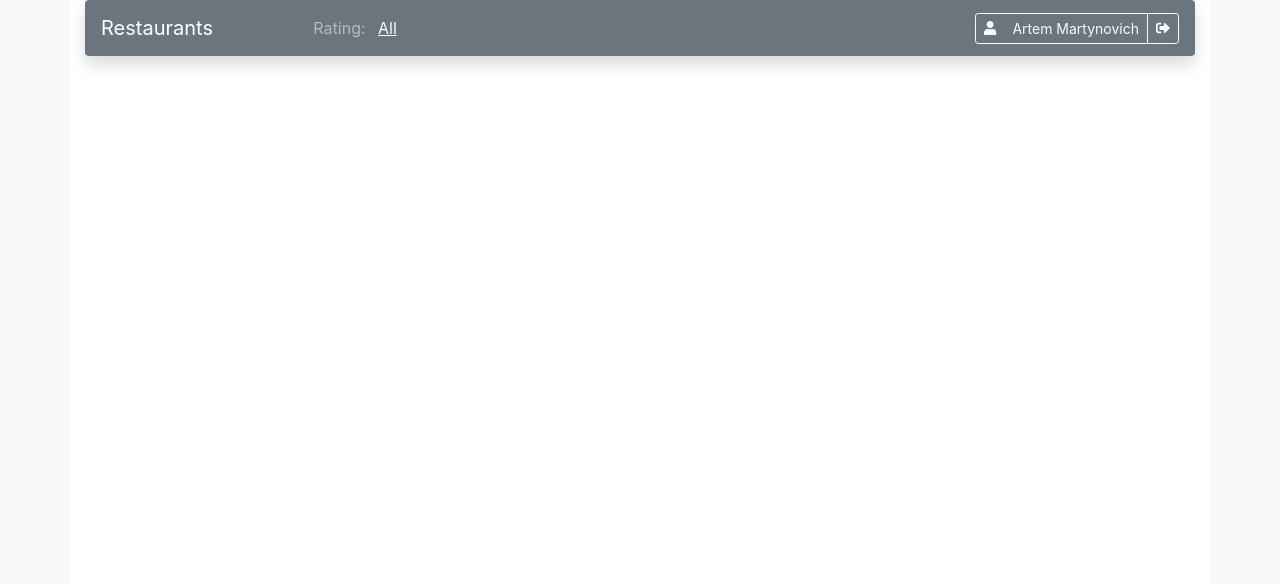
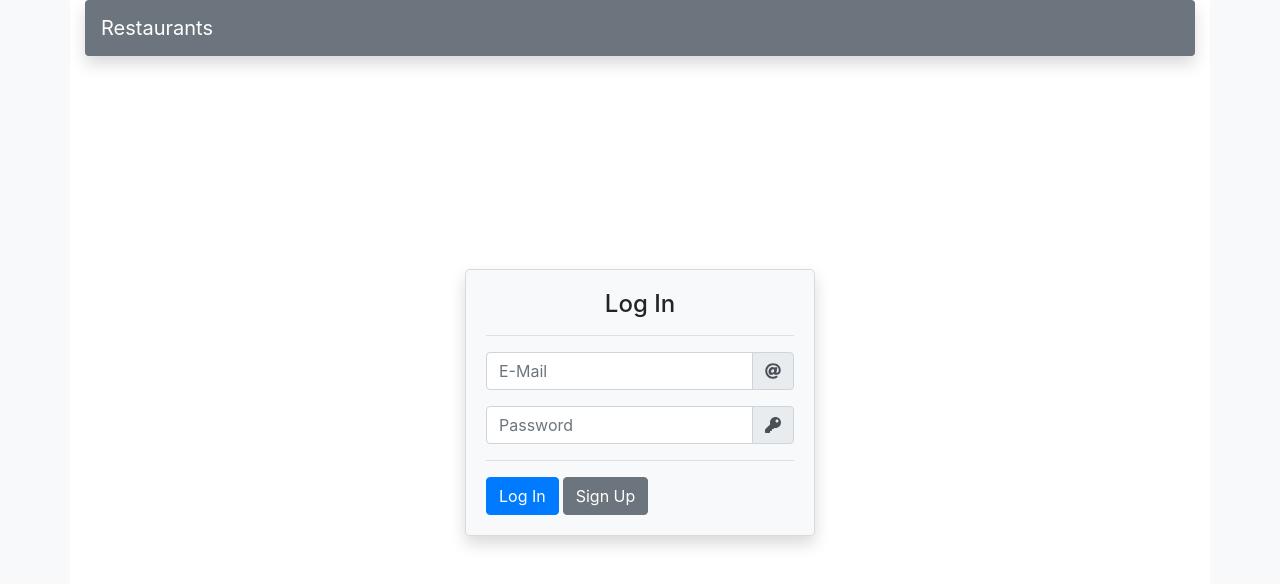
Before and after one commit to a-martynovich/restaurants-exercise, a React (Create React App) app in the folder frontend/restaurants/: page / in a window 1280 px wide. Shown: the top 584 px of the page. Built offline with nearby package versions, Linux system fonts and the light colour scheme; no server answers.

Commit message:
Frontend: LogIn and SignUp. Clear AddReview fields on submit.

```diff
--- a/frontend/restaurants/public/index.html
+++ b/frontend/restaurants/public/index.html
@@ -24,7 +24,7 @@
       work correctly both with client-side routing and a non-root public URL.
       Learn how to configure a non-root public URL by running `npm run build`.
     -->
-    <title>React App</title>
+    <title>Restaurants</title>
   </head>
   <body>
     <noscript>You need to enable JavaScript to run this app.</noscript>
--- a/frontend/restaurants/src/AddReview.js
+++ b/frontend/restaurants/src/AddReview.js
@@ -2,17 +2,46 @@ import {Button, Card, Col, Form, Row} from "react-bootstrap";
 import {Stars} from "./Stars";
 import DatePicker from "react-datepicker";
 import React, {useState} from "react";
+import {queryCache, useMutation} from "react-query";
 
 
-export function AddReview() {
+export function AddReview({restaurantId}) {
   const [startDate, setStartDate] = useState(null);
+  const [comment, setComment] = useState("");
+  const [rating, setRating] = useState(0);
+  const [mutate] = useMutation(async (e) => {
+    console.log(e);
+    let d = await fetch('/reviews.json');
+    let j = await d.json();
+    return [j[0]];
+  }, {
+    onSuccess: async (data) => {
+      setStartDate(null);
+      setComment("");
+      setRating(0);
+
+      console.log(data);
+      queryCache.setQueryData(['reviews', {id: restaurantId}], data);
+    }
+  });
+
+  const onSubmit = async (e) => {
+    e.preventDefault();
+    e.stopPropagation();
+    await mutate();
+  };
+  const onTextChange = (e) => {
+    setComment(e.target.value);
+    console.log((startDate && comment && rating));
+  };
+  const submitAllowed = !!(startDate && comment && rating);
 
   return (
     <>
       <Row className="mb-2">
         <Col>
           <span className="d-flex flex-nowrap d-inline-flex mr-2">
-            <Stars />
+            <Stars onSelect={setRating} initialRating={rating}/>
           </span>
           <DatePicker selected={startDate} onChange={date => setStartDate(date)}
                                   todayButton="Today" placeholderText="Last visit date" maxDate={new Date()}
@@ -22,10 +51,11 @@ export function AddReview() {
       <Row className="container">
         <Form.Group className="w-100">
           {/*<label htmlFor="exampleFormControlTextarea1">Review:</label>*/}
-          <Form.Control as="textarea" className="w-100 border-primary" rows="3" placeholder="Tell us what you think"/>
+          <Form.Control as="textarea" className="w-100 border-primary" rows="3" placeholder="Tell us what you think"
+                        onChange={onTextChange} value={comment}/>
         </Form.Group>
       </Row>
-      <Button variant="primary" type="submit">Submit review</Button>
+      <Button variant="primary" type="submit" onClick={onSubmit} disabled={!submitAllowed}>Submit review</Button>
     </>
   )
 }
--- a/frontend/restaurants/src/App.css
+++ b/frontend/restaurants/src/App.css
@@ -26,3 +26,6 @@
 .restaurants-review-username {
     max-width: 100px;
 }
+.restaurants-login-row {
+    min-height: 60vh;
+}
--- a/frontend/restaurants/src/App.js
+++ b/frontend/restaurants/src/App.js
@@ -6,23 +6,48 @@ import {Row, Col, Container} from 'react-bootstrap'
 import {NavBar} from './Navbar'
 import {Restaurant} from "./Restaurant";
 import {RestaurantList} from "./RestaurantList";
+import {FilterContext} from "./RatingFilter";
+import {Login} from "./Login"
+import {SignUp} from "./SignUp";
 
 
-function App() {
+function RestaurantApp() {
   const [card, setCard] = useState(null);
+  const [rating, setRating] = useState(0);
   const onCardSelect = (id) => setCard(id);
 
   return (
+      <FilterContext.Provider value={[setRating]}>
       <Container className="restaurants-main bg-white" as="div">
         <NavBar backButtonVisible={card !== null} onBack={() => setCard(null)}/>
 
         <Row className="justify-content-center mt-3">
           <Col className="col-md-9">
-          {card===null? <RestaurantList onSelect={onCardSelect}/> : <Restaurant id={card}/>}
+            {card===null? <RestaurantList onSelect={onCardSelect} rating={rating}/> : <Restaurant id={card}/>}
           </Col>
+        </Row>
+      </Container>
+      </FilterContext.Provider>
+  );
+}
+
+function Credentials() {
+  return (
+      <Container className="restaurants-main bg-white" as="div">
+        <NavBar />
+        <Row className="justify-content-center restaurants-login-row">
+          <Login />
+          {/*<SignUp/>*/}
         </Row>
       </Container>
   );
 }
 
+function App() {
+  const [loggedIn, setLoggedIn] = useState(false);
+  return (
+      loggedIn? <RestaurantApp /> : <Credentials/>
+  );
+}
+
 export default App;
--- /dev/null
+++ b/frontend/restaurants/src/Login.js
@@ -0,0 +1,41 @@
+import React, {createRef, useEffect, useState} from 'react';
+import {Row, Col, Container, Card, Button, InputGroup, FormControl} from 'react-bootstrap'
+import {FontAwesomeIcon} from "@fortawesome/react-fontawesome";
+import {faAt, faKey} from "@fortawesome/free-solid-svg-icons";
+
+
+export function Login() {
+  return (
+    <Col className="col-lg-4 col-md-6 align-self-end">
+      <Card className="bg-light align-middle shadow rounded-lg">
+        <Card.Body>
+          <h4 className="card-title text-center">Log In</h4>
+          <hr/>
+          <form method="post">
+            <InputGroup className="mb-3">
+              <FormControl type="email" placeholder="E-Mail" required/>
+              <InputGroup.Append>
+                <InputGroup.Text id="basic-addon1">
+                  <FontAwesomeIcon icon={faAt}/>
+                </InputGroup.Text>
+              </InputGroup.Append>
+            </InputGroup>
+            <InputGroup className="mb-3">
+              <FormControl type="password" placeholder="Password" required/>
+              <InputGroup.Append>
+                <InputGroup.Text id="basic-addon1">
+                  <FontAwesomeIcon icon={faKey}/>
+                </InputGroup.Text>
+              </InputGroup.Append>
+            </InputGroup>
+            <hr />
+
+            <Button type="submit" variant="primary" className="mr-1">Log In</Button>
+            <Button variant="secondary">Sign Up</Button>
+
+          </form>
+        </Card.Body>
+      </Card>
+    </Col>
+  )
+}
--- a/frontend/restaurants/src/Navbar.js
+++ b/frontend/restaurants/src/Navbar.js
@@ -6,7 +6,7 @@ import {RatingFilter} from "./RatingFilter";
 import {Button, ButtonGroup, Container, Nav, Navbar, OverlayTrigger, Tooltip} from "react-bootstrap";
 
 
-export function NavBar({backButtonVisible, onBack}) {
+export function NavBar({backButtonVisible, onBack, loggedIn}) {
   const ignoreClick = (e) => {
     e.stopPropagation();
     e.preventDefault();
@@ -25,7 +25,7 @@ export function NavBar({backButtonVisible, onBack}) {
       <Navbar expand="sm" className="rounded sticky-top bg-secondary shadow" variant="dark" size="sm">
         <Navbar.Brand>Restaurants</Navbar.Brand>
         <Navbar.Toggle/>
-        <Navbar.Collapse>
+        {loggedIn && <Navbar.Collapse>
           <Container>
             <Nav>
               <Nav.Item style={{visibility: backButtonVisible? "visible": "hidden"}}>
@@ -49,7 +49,7 @@ export function NavBar({backButtonVisible, onBack}) {
               </Button>
             </OverlayTrigger>
           </ButtonGroup>
-        </Navbar.Collapse>
+        </Navbar.Collapse>}
       </Navbar>
   );
 }
--- a/frontend/restaurants/src/RatingFilter.js
+++ b/frontend/restaurants/src/RatingFilter.js
@@ -1,12 +1,17 @@
-import React, {createRef, useState} from "react";
+import React, {createRef, useContext, useState} from "react";
 
 import {Stars} from "./Stars";
 import {Nav} from "react-bootstrap";
 
+export const FilterContext = React.createContext(null);
 
-export function RatingFilter() {
+
+export function RatingFilter({onSelect}) {
   const [ratingHover, setRatingHover] = useState(false);
+  const [rating, setRating] = useState(0);
   const [expanded, setExpanded] = useState(false);
+  const [setFilterRating] = useContext(FilterContext);
+
   const spanRef = createRef();
   const onMouseOver = (e) => {
     console.log('OVER', e.target, e.currentTarget, spanRef.current);
@@ -17,29 +22,35 @@ export function RatingFilter() {
     setRatingHover(false);
   };
   const onStarSelect = (i) => {
-    console.log('selected', i);
+    // console.log('selected', i, setFilterRating);
     setExpanded(true);
+    setRating(i);
+    setFilterRating(i);
+
   };
   const onStarReset = (e) => {
     e.stopPropagation();
     e.preventDefault();
     setExpanded(false);
     setRatingHover(false);
+    setRating(0);
+    setFilterRating(0);
   };
 
+  // console.log(`RATING: ${rating} ctx: ${setFilterRating}`);
   return (
       <Nav.Link as="span" onMouseEnter={onMouseOver} onMouseLeave={onMouseOut} ref={spanRef}>
         <Nav.Link className="nav-link d-inline" href="">Rating: </Nav.Link>
         {!expanded &&
-          <a className={`text-light ${ratingHover? "d-none": "d-inline"}`} href="#" tabIndex="-1"><u>All</u></a>
+        <a className={`text-light ${ratingHover ? "d-none" : "d-inline"}`} href="#" tabIndex="-1"><u>All</u></a>
         }
         {(ratingHover || expanded) &&
-          <Stars initialRating={2} onSelect={onStarSelect}/>
+        <Stars initialRating={rating} onSelect={onStarSelect}/>
         }
         {expanded &&
-          <Nav.Link className="d-inline text-light text-sm-center" href="" tabIndex="-1" onClick={onStarReset}>
-            <u><small>Reset</small></u>
-          </Nav.Link>
+        <Nav.Link className="d-inline text-light text-sm-center" href="" tabIndex="-1" onClick={onStarReset}>
+          <u><small>Reset</small></u>
+        </Nav.Link>
         }
       </Nav.Link>
   )
--- a/frontend/restaurants/src/RestaurantList.js
+++ b/frontend/restaurants/src/RestaurantList.js
@@ -1,14 +1,14 @@
-import React from "react";
+import React, {useContext, useState} from "react";
 
 import {RestaurantCard} from "./RestaurantCard";
 import {useQuery} from "react-query";
 
 
-export function RestaurantList({onSelect}) {
+export function RestaurantList({onSelect, rating}) {
     const { status, data, error } = useQuery(
-    ['restaurants', {} ],
+    ['restaurants', {rating} ],
     async (key) => {
-      // console.log(key, id);
+      console.log(key, rating);
       let d = await fetch('/restaurants.json');
       let j = await d.json();
       return j;
--- /dev/null
+++ b/frontend/restaurants/src/SignUp.js
@@ -0,0 +1,77 @@
+import React, {createRef, useEffect, useState} from 'react';
+import {Row, Col, Container, Card, Button, InputGroup, Form} from 'react-bootstrap'
+import {FontAwesomeIcon} from "@fortawesome/react-fontawesome";
+import {faAt, faKey} from "@fortawesome/free-solid-svg-icons";
+
+
+export function SignUp() {
+  return (
+    <Col className="col-lg-5 col-md-8 align-self-end">
+      <Card className="bg-light align-middle shadow rounded-lg">
+        <Card.Body>
+          <h4 className="card-title text-center">Sign Up</h4>
+          <hr/>
+          <form method="post" >
+            <Form.Row className="mb-3">
+              <Form.Label column lg={2}>
+                Role:
+              </Form.Label>
+              <Col>
+                <Form.Control as="select">
+                  <option>Visitor</option>
+                  <option>Owner</option>
+                  <option>Admin</option>
+                </Form.Control>
+              </Col>
+            </Form.Row>
+            <Form.Row className="mb-3">
+              <Col className="p-0 pr-2">
+                <Form.Control placeholder="First Name" required/>
+              </Col>
+              <Col className="p-0">
+                <Form.Control placeholder="Last Name" required/>
+              </Col>
+            </Form.Row>
+            <Form.Row>
+              <InputGroup className="mb-3">
+                <Form.Control type="email" placeholder="E-Mail" required/>
+                <InputGroup.Append>
+                  <InputGroup.Text id="basic-addon1">
+                    <FontAwesomeIcon icon={faAt}/>
+                  </InputGroup.Text>
+                </InputGroup.Append>
+              </InputGroup>
+            </Form.Row>
+            <Form.Row>
+              <Col className="p-0 pr-2">
+                <InputGroup className="mb-1">
+                  <Form.Control type="password" placeholder="Password" required/>
+                  <InputGroup.Append>
+                    <InputGroup.Text id="basic-addon1">
+                      <FontAwesomeIcon icon={faKey}/>
+                    </InputGroup.Text>
+                  </InputGroup.Append>
+                </InputGroup>
+              </Col>
+              <Col className="p-0">
+                <InputGroup className="mb-1">
+                  <Form.Control type="password" placeholder="Repeat Password" required/>
+                  <InputGroup.Append>
+                    <InputGroup.Text id="basic-addon1">
+                      <FontAwesomeIcon icon={faKey} color="blue"/>
+                    </InputGroup.Text>
+                  </InputGroup.Append>
+                </InputGroup>
+              </Col>
+            </Form.Row>
+            <hr />
+
+            <Button type="submit" variant="primary" className="mr-1">Sign Up</Button>
+            <Button variant="secondary">Back</Button>
+
+          </form>
+        </Card.Body>
+      </Card>
+    </Col>
+  )
+}
--- a/frontend/restaurants/src/Stars.js
+++ b/frontend/restaurants/src/Stars.js
@@ -10,9 +10,9 @@ export function Stars({staticRating, initialRating, onSelect}) {
     setRating(i+1);
   };
   const onHoverEnd = (e, i) => {
-    // if(!isStatic) {
-    //   setRating(initialRating)
-    // }
+    if(!isStatic) {
+      setRating(initialRating)
+    }
   };
   const getStar = (i, r, f) => {
     if(r > i) {
@@ -28,7 +28,9 @@ export function Stars({staticRating, initialRating, onSelect}) {
   useEffect(() => {
     if(isStatic)
       setRating(staticRating);
-  }, [isStatic, staticRating]);
+    else
+      setRating(initialRating);
+  }, [isStatic, staticRating, initialRating]);
 
   return (
       <>
--- a/frontend/restaurants/src/index.js
+++ b/frontend/restaurants/src/index.js
@@ -1,11 +1,10 @@
 import React from 'react';
 import ReactDOM from 'react-dom';
-import './index.css';
 import App from './App';
 import * as serviceWorker from './serviceWorker';
+import 'bootstrap/dist/css/bootstrap.css';
 import "react-datepicker/dist/react-datepicker.css";
-import 'bootstrap/dist/css/bootstrap.css';
-import $ from 'jquery'
+import './index.css';
 
 ReactDOM.render(
   <React.StrictMode>
```
Lines whose indentation alone changed are shown as unchanged.
